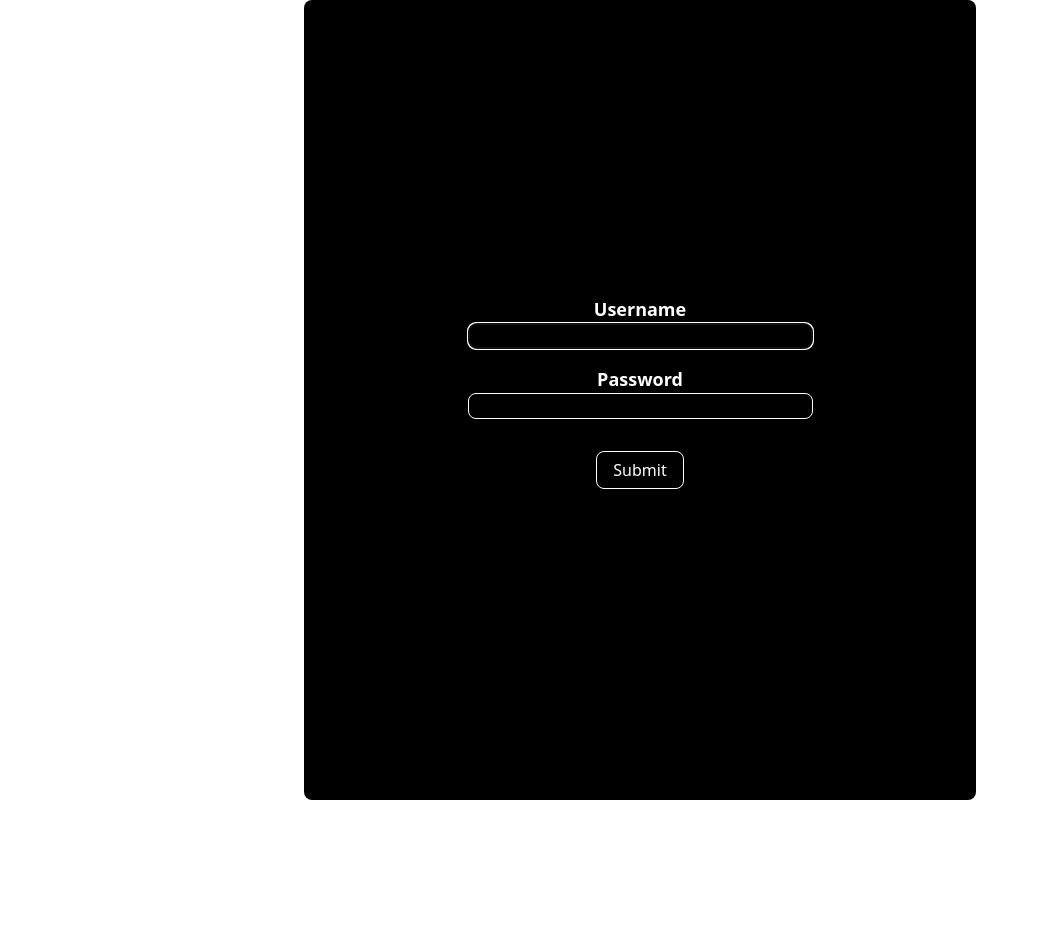
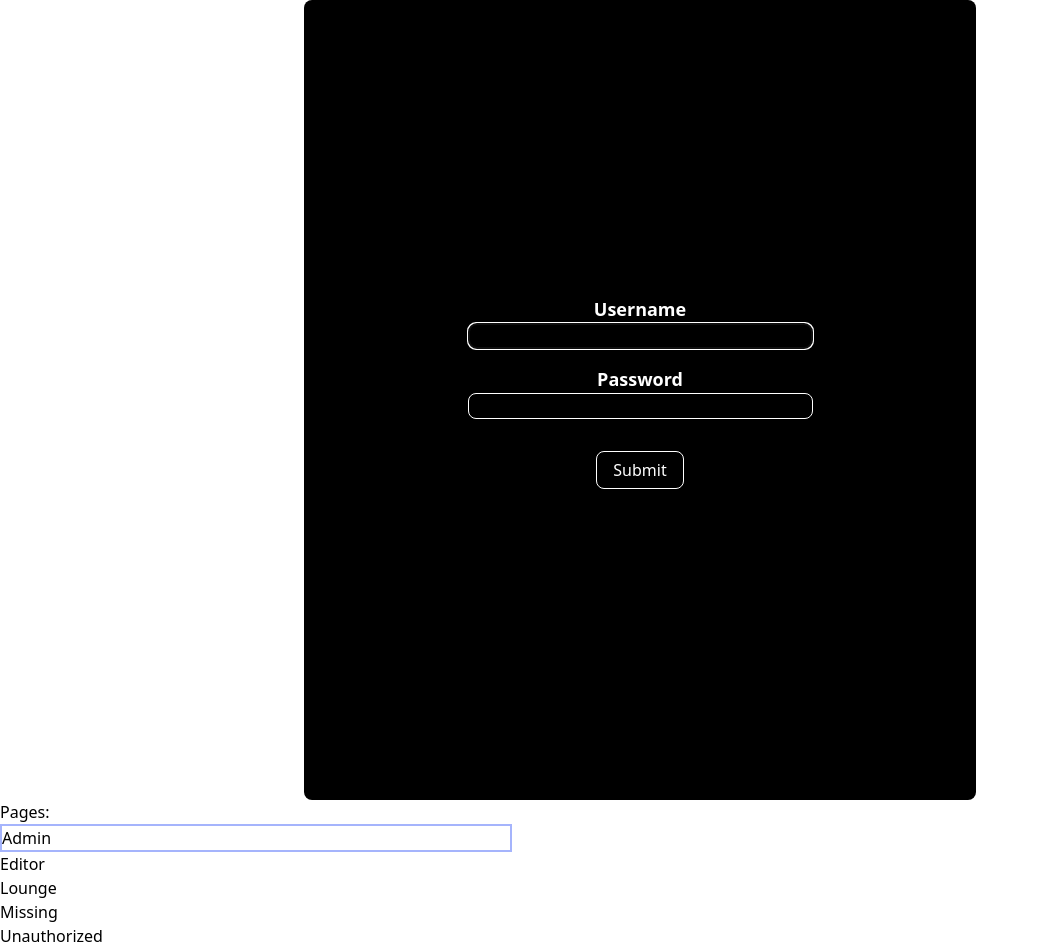
Before and after one commit to AnnuCode/auth-form, a React (Vite) app: page / in a window 1280 px wide. Shown: the whole page, without its empty margins (0-1039 px from the left). Before the commit the page ends 800 px from the top, so only its background shows below. Built offline with nearby package versions, Linux system fonts and the light colour scheme.

Commit message:
adding Context for state management

```diff
--- a/package.json
+++ b/package.json
@@ -11,7 +11,8 @@
   "dependencies": {
     "axios": "^1.1.3",
     "react": "^18.2.0",
-    "react-dom": "^18.2.0"
+    "react-dom": "^18.2.0",
+    "react-router-dom": "^6.8.0"
   },
   "devDependencies": {
     "@types/react": "^18.0.22",
--- a/src/App.jsx
+++ b/src/App.jsx
@@ -1,11 +1,13 @@
 import Register from "./components/Register";
 import Login from "./components/Login";
+import Home from "./components/Home";
 
 function App() {
   return (
     <>
-      {/* <Register /> */}
+      {/* <Register />               */}
       <Login />
+      <Home/>
     </>
   );
 }
--- /dev/null
+++ b/src/components/Admin.jsx
@@ -0,0 +1,10 @@
+const Admin = ()=>{
+    return(
+        <section>
+            <h1>Admin Page</h1>
+            <br />
+            <p>You must be an admin!</p>
+        </section>
+    )
+}
+export default Admin
--- /dev/null
+++ b/src/components/Editor.jsx
@@ -0,0 +1,11 @@
+const Editor = ()=>{
+    return(
+        <section>
+            Editor Page
+            <br />
+            <p>You must be an Editor!</p>
+        </section>
+
+    )
+}
+export default Editor
--- /dev/null
+++ b/src/components/Home.jsx
@@ -0,0 +1,15 @@
+const Home = ()=>{
+    return(
+        <>
+         <h1>Pages:</h1>
+         <section className="flex flex-col max-w-lg" >
+            <p className="border-2 border-indigo-300">Admin</p>
+            <p>Editor</p>
+            <p>Lounge</p>
+            <p>Missing</p>
+            <p>Unauthorized</p>
+         </section>
+        </>
+    )
+}
+export default Home
--- a/src/components/Login.jsx
+++ b/src/components/Login.jsx
@@ -3,10 +3,13 @@
 
 import { useState, useEffect, useRef } from "react";
 import axios from "../api/axios";
-
+import { useContext } from "react";
+import AuthContext from "../context/AuthProvider";
 const Login_URL = "/auth";
 
 const Login = () => {
+  const { auth, setAuth } = useContext(AuthContext); //state updater func is plucked from context, but not auth state, why? no need for the default value of auth here in this component.
+  // console.log(auth) this prints the updated auth value after submit has been pressed.
   const [user, setUser] = useState("");
   const [pwd, setPwd] = useState("");
   const [success, setSuccess] = useState(false);
@@ -25,7 +28,7 @@ const Login = () => {
   const handleSubmit = async (e) => {
     //async function always returns a promise
     e.preventDefault();
-    console.log(user, pwd);
+
     try {
       const response = await axios.post(
         //await uses yield statements
@@ -35,11 +38,18 @@ const Login = () => {
           headers: { "Content-Type": "application/json" },
           withCredentials: true,
         }
-      );
+        );
 
-      setSuccess(true);
-      console.log(response?.data);
-      console.log(JSON.stringify(response));
+        setSuccess(true);
+        // console.log(response?.data);
+        // console.log(JSON.stringify(response));
+        const roles = response?.data?.currentUser.roles;
+        console.log(roles);
+        const accessToken = response?.data?.accessToken;
+        setAuth({ user, pwd, roles, accessToken }); //how can this be useful in the global context? Because now I can use these variables in different components to show content based on the user who has logged in.
+        setUser("");
+        setPwd("");
+        console.log(user,pwd) //control flow reaches here before executing the setState which is waiting in the queue
     } catch (error) {
       if (!error?.response) {
         setErrMsg("No server response");
--- /dev/null
+++ b/src/components/Lounge.jsx
@@ -0,0 +1,11 @@
+const Lounge = ()=>{
+    return(
+        <section>
+
+            <h1>Lounge</h1>
+            <br/>
+            <p>Admin & Editor can hangout here</p>
+        </section>
+    )
+}
+export default Lounge
--- /dev/null
+++ b/src/components/Missing.jsx
@@ -0,0 +1,9 @@
+const Missing =()=>{
+    return(
+        <section>
+            <h1>Ooops!</h1>
+            <p>The page you are looking for is not here</p>
+        </section>
+    )
+}
+export default Missing
--- /dev/null
+++ b/src/components/Unauthorized.jsx
@@ -0,0 +1,10 @@
+const Unauthorized =()=>{
+    return(
+        <section>
+            <h1>No entry</h1>
+            <br/>
+            <p>You do not have permission to access this page.</p>
+        </section>
+    )
+}
+export default Unauthorized
--- /dev/null
+++ b/src/context/AuthProvider.jsx
@@ -0,0 +1,13 @@
+import { createContext, useState } from "react";
+
+const AuthContext = createContext({});
+
+export const AuthProvider = ({ children }) => {
+  const [ auth, setAuth]  = useState({});
+  return (
+    <AuthContext.Provider value={{ auth, setAuth }}>
+      {children}
+    </AuthContext.Provider>
+  );
+};
+export default AuthContext;
--- a/src/main.jsx
+++ b/src/main.jsx
@@ -1,10 +1,13 @@
-import React from 'react'
-import ReactDOM from 'react-dom/client'
-import App from './App'
-import './index.css'
+import React from "react";
+import ReactDOM from "react-dom/client";
+import App from "./App";
+import "./index.css";
+import { AuthProvider } from "./context/AuthProvider";
 
-ReactDOM.createRoot(document.getElementById('root')).render(
+ReactDOM.createRoot(document.getElementById("root")).render(
   <React.StrictMode>
-    <App />
+    <AuthProvider>
+      <App />
+    </AuthProvider>
   </React.StrictMode>
-)
+);
```
Also changed, not shown: 1 other file (tests, documents, lock files or other folders).
